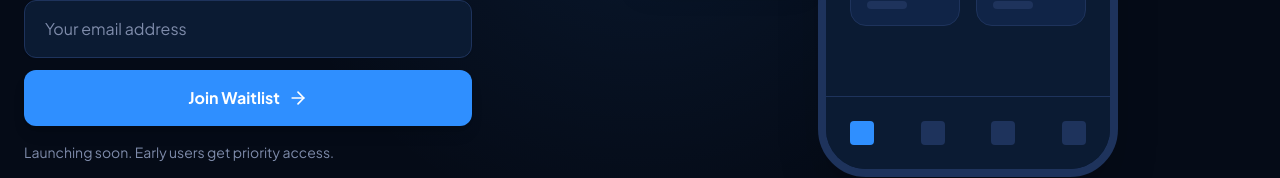
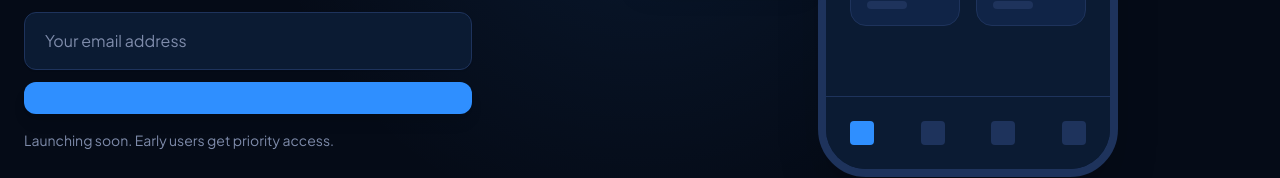
Before and after one commit to Nahji-Nuzaf/rentura-web, a React (Vite) app: page / in a window 1280 px wide. Shown: the part 535-713 px from the top of the page. Built offline with nearby package versions, Linux system fonts and the light colour scheme; no server answers.

Commit message:
latest-update

```diff
--- a/components/Hero.tsx
+++ b/components/Hero.tsx
@@ -64,7 +64,7 @@ const Hero: React.FC = () => {
               type="submit"
               className="px-8 py-4 bg-btn-primary hover:bg-btn-hover text-white font-bold rounded-xl transition-all shadow-lg shadow-btn-primary/20 flex items-center justify-center gap-2 group whitespace-nowrap"
             >
-              {submitted ? (
+              {/* {submitted ? (
                 <>
                   <CheckCircle2 className="w-5 h-5" /> Joined!
                 </>
@@ -72,7 +72,7 @@ const Hero: React.FC = () => {
                 <>
                   Join Waitlist <ArrowRight className="w-5 h-5 group-hover:translate-x-1 transition-transform" />
                 </>
-              )}
+              )} */}
             </button>
           </form>
           <p className="mt-4 text-sm text-muted">Launching soon. Early users get priority access.</p>
```
